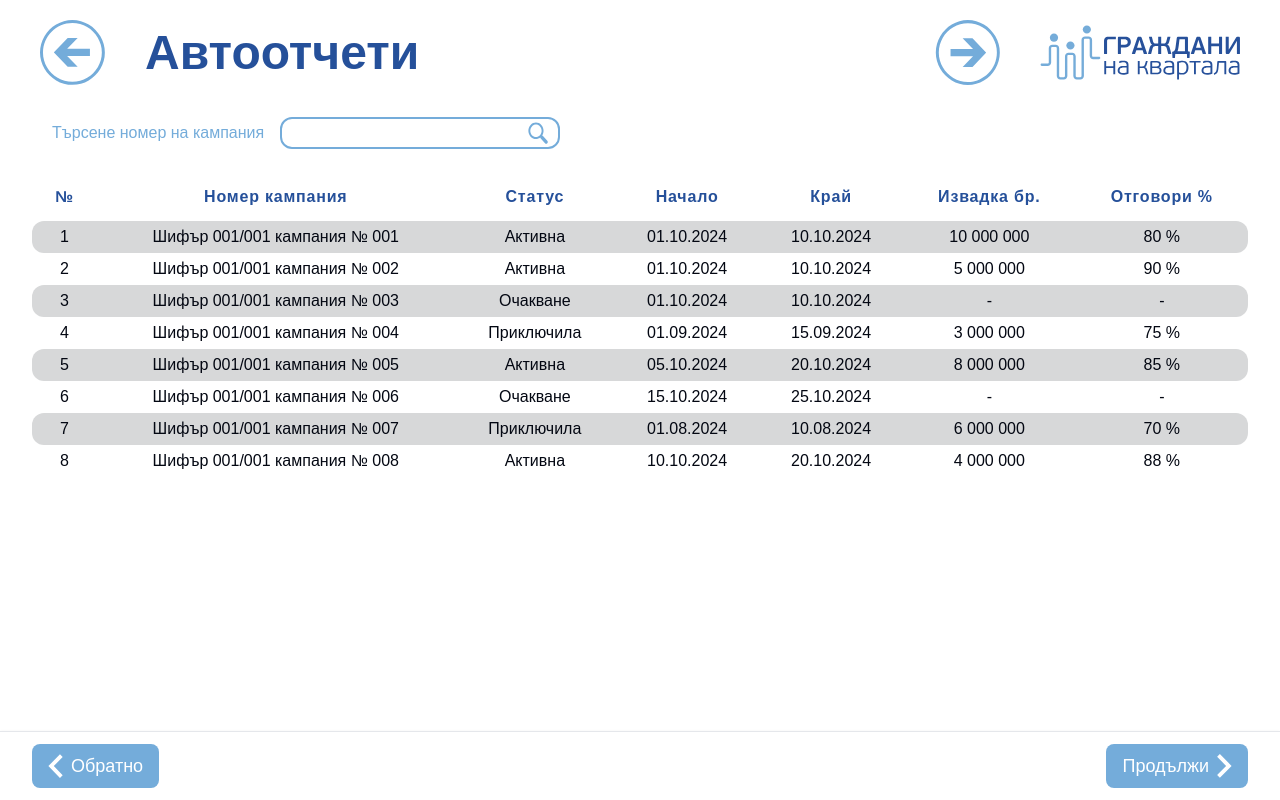
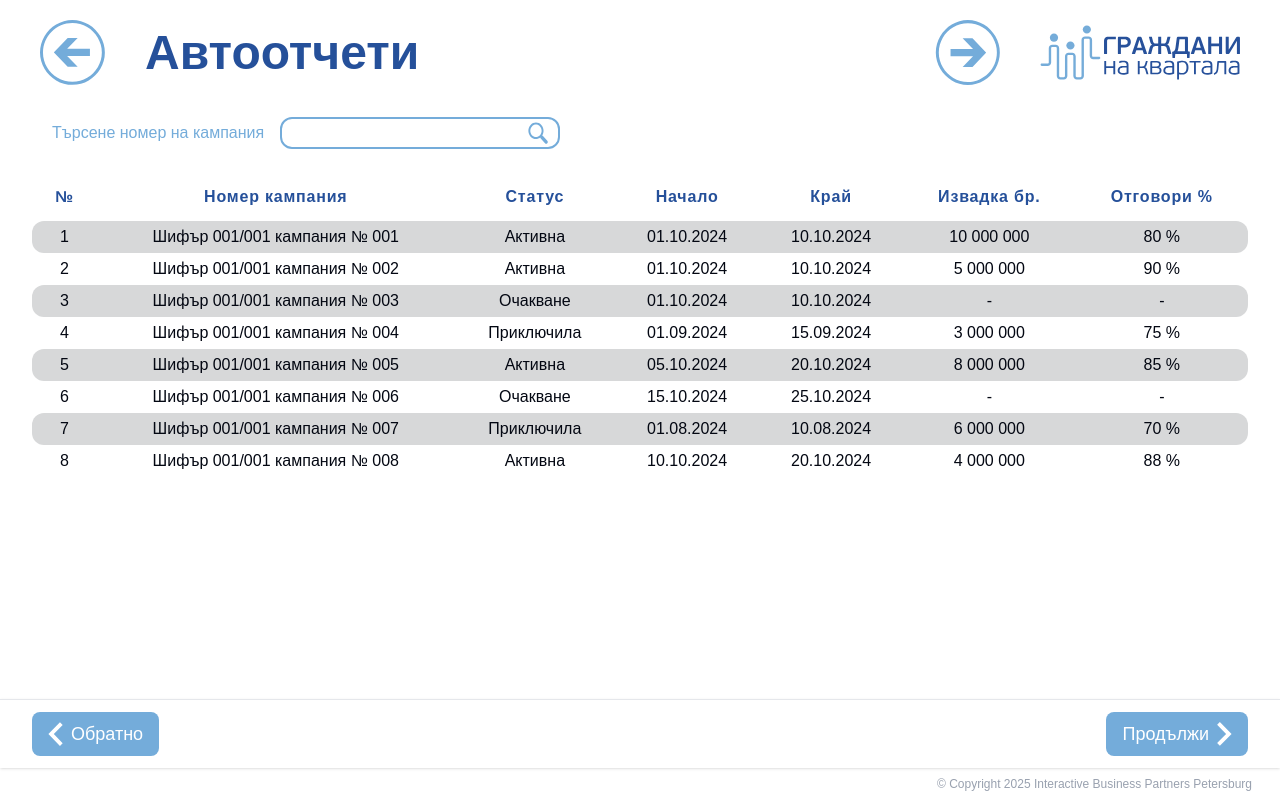
Before and after one commit to MiroslavAtanasov01/gk-web, a Next.js app: page /archive in a window 1280 px wide. Built offline with nearby package versions, Linux system fonts and the light colour scheme.

Commit message:
Add copyright notice to multiple pages and adjust styling for consistency

```diff
--- a/src/app/archive/page.tsx
+++ b/src/app/archive/page.tsx
@@ -277,6 +277,11 @@ const CampaignStatusArchivePage: React.FC = () => {
           />
         </button>
       </footer>
+      <div>
+        <p className="py-2 pr-7 text-end text-xs text-gray-400">
+          © Copyright 2025 Interactive Business Partners Petersburg
+        </p>
+      </div>
     </div>
   );
 };
--- a/src/app/auto-reports-more/page.tsx
+++ b/src/app/auto-reports-more/page.tsx
@@ -94,6 +94,11 @@ const AutoReportsPage: React.FC = () => {
         </div>
         <ResultsDisplay height="65" />
       </div>
+      <div>
+        <p className="py-2 pr-7 text-end text-xs text-gray-400">
+          © Copyright 2025 Interactive Business Partners Petersburg
+        </p>
+      </div>
     </div>
   );
 };
--- a/src/app/auto-reports/page.tsx
+++ b/src/app/auto-reports/page.tsx
@@ -94,6 +94,11 @@ const AutoReportsPage: React.FC = () => {
         <ResultsDisplay height="40" />
         <AutoReportGraphics />
       </div>
+      <div>
+        <p className="py-2 pr-7 text-end text-xs text-gray-400">
+          © Copyright 2025 Interactive Business Partners Petersburg
+        </p>
+      </div>
     </div>
   );
 };
--- a/src/app/cycles-map/page.tsx
+++ b/src/app/cycles-map/page.tsx
@@ -212,6 +212,11 @@ const CampaignsAndCyclesPage: React.FC = () => {
           </button>
         </div>
       </footer>
+      <div>
+        <p className="pr-7 text-end text-xs text-gray-400">
+          © Copyright 2025 Interactive Business Partners Petersburg
+        </p>
+      </div>
     </div>
   );
 };
--- a/src/app/cycles/page.tsx
+++ b/src/app/cycles/page.tsx
@@ -152,6 +152,11 @@ const CampaignsAndCyclesPage: React.FC = () => {
           </button>
         </div>
       </footer>
+      <div>
+        <p className="pr-7 text-end text-xs text-gray-400">
+          © Copyright 2025 Interactive Business Partners Petersburg
+        </p>
+      </div>
     </div>
   );
 };
--- a/src/app/fisc-campaign/page.tsx
+++ b/src/app/fisc-campaign/page.tsx
@@ -57,7 +57,7 @@ export default function fixCampaign() {
         </div>
       </div>
       <div>
-        <p className="pr-7 text-end text-xs text-gray-400">
+        <p className="pt-2 pr-7 text-end text-xs text-gray-400">
           © Copyright 2025 Interactive Business Partners Petersburg
         </p>
       </div>
--- a/src/app/gifts/page.tsx
+++ b/src/app/gifts/page.tsx
@@ -324,6 +324,11 @@ const CampaignsAndCyclesPage: React.FC = () => {
           </button>
         </div>
       </footer>
+      <div>
+        <p className="pr-7 text-end text-xs text-gray-400">
+          © Copyright 2025 Interactive Business Partners Petersburg
+        </p>
+      </div>
     </div>
   );
 };
--- a/src/app/gis/page.tsx
+++ b/src/app/gis/page.tsx
@@ -248,6 +248,11 @@ const GISConfigPage: React.FC = () => {
           </div>
         </section>
       </main>
+      <div>
+        <p className="pr-7 pb-2 text-end text-xs text-gray-400">
+          © Copyright 2025 Interactive Business Partners Petersburg
+        </p>
+      </div>
     </div>
   );
 };
--- a/src/app/question-answer-archive/page.tsx
+++ b/src/app/question-answer-archive/page.tsx
@@ -66,7 +66,7 @@ export default function fixCampaign() {
         </div>
       </div>
       <div>
-        <p className="py-3 pr-7 text-end text-xs text-gray-400">
+        <p className="py-2 pr-7 text-end text-xs text-gray-400">
           © Copyright 2025 Interactive Business Partners Petersburg
         </p>
       </div>
--- a/src/components/CampaignLayout.tsx
+++ b/src/components/CampaignLayout.tsx
@@ -89,7 +89,7 @@ const CampaignLayout: React.FC<CampaignLayoutProps> = ({
         </div>
       </div>
       <div>
-        <p className="pr-7 text-end text-xs text-gray-400">
+        <p className="pt-2 pr-7 text-end text-xs text-gray-400">
           © Copyright 2025 Interactive Business Partners Petersburg
         </p>
       </div>
```
